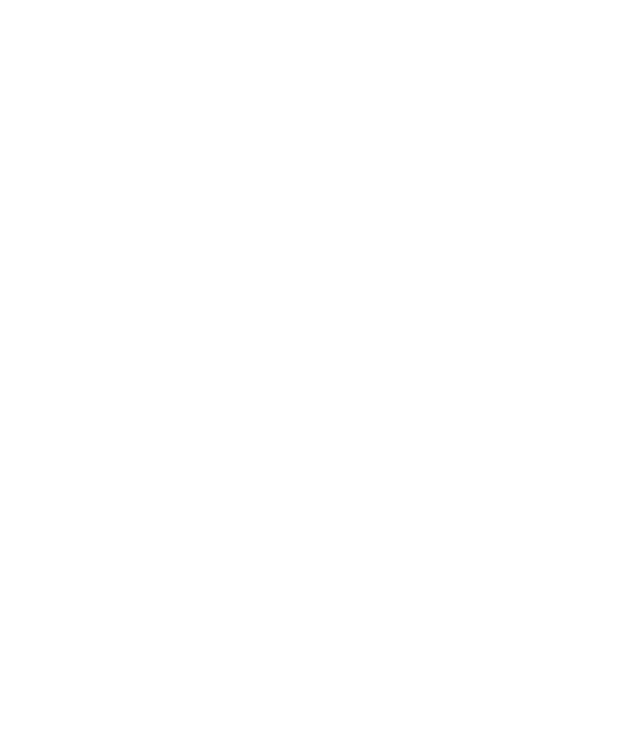
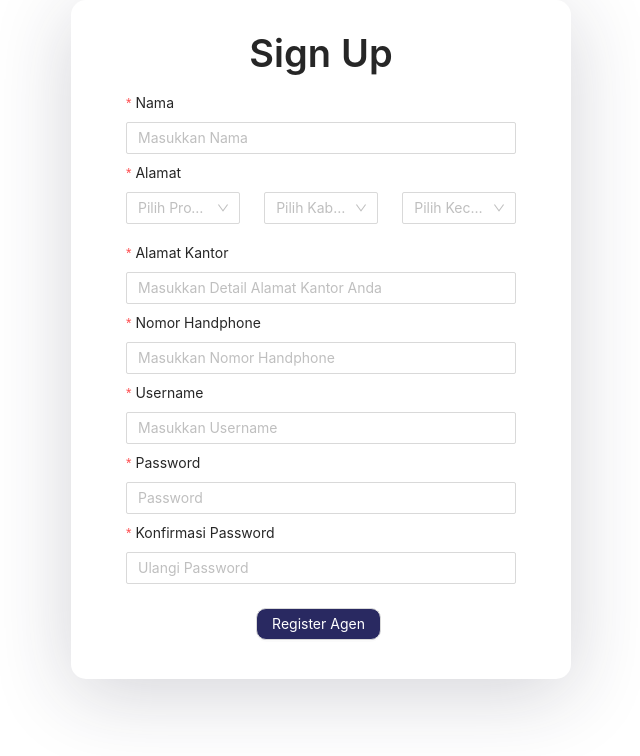
Before and after one commit to tutiwulandari/Homework-5, a React (Create React App) app: page /RegisterAgen in a window 1280 px wide. Shown: the top 756 px of the page, without its empty margins (319-959 px from the left). Built offline with nearby package versions, Linux system fonts and the light colour scheme.

Commit message:
add Register Agen and Customer

```diff
--- a/src/App.js
+++ b/src/App.js
@@ -7,6 +7,8 @@
 import Login from "./pages/login/Login"
 import Home from "./pages/Home/Home"
 import Logout from "./pages/Status/Logout"
+import RegisterAgen from "./pages/Register/RegisterAgen"
+import RegisterCustomer from './pages/Register/RegisterCustomer'
 import AuthorizedRoute from "./AuthorizedRoute"
 import RestrictedWrapper from "./RestrictedWrapper"
 import { AuthorizedContextProvider } from "./AuthorizedContext"
@@ -31,6 +33,12 @@
                 <Login />
               </RestrictedWrapper>
             </Route>
+            <Route path="/RegisterAgen" exact>
+              <RegisterAgen />
+            </Route>
+            <Route path="/RegisterCustomer" exact>
+              <RegisterCustomer />
+            </Route>
             <AuthorizedRoute
               path="/Transaksi"
               exact
--- /dev/null
+++ b/src/pages/Register/Register.css
@@ -0,0 +1,24 @@
+
+.outer-register {
+  display: flex;
+  justify-content: center;
+  flex-direction: column;
+}
+
+.inner-register {
+  width: 500px;
+  margin: auto;
+  background: #ffffff;
+  box-shadow: 0px 14px 80px rgba(34, 35, 58, 0.2);
+  padding: 30px 55px 15px 55px;
+  border-radius: 15px;
+  transition: all 0.3s;
+}
+
+
+Button.btn-register {
+  background-color: #292961;
+  color: #fff;
+  border-radius: 10px;
+  margin-left: 190px;
+}
--- /dev/null
+++ b/src/pages/Register/RegisterAgen.js
@@ -0,0 +1,209 @@
+import React, { useState, useCallback } from "react"
+import { Row, Form, Input, Button, Select, Col, Typography } from "antd"
+
+import DataAlamat from "../Transaksi/DataAlamat"
+import "./Register.css"
+
+const { Option } = Select
+const { Title, Text } = Typography
+
+const RegisterAgen = () => {
+  const [selectedProvinsi, setSelectedProvinsi] = React.useState(null)
+  const [selectedKabupaten, setSelectedKabupaten] = React.useState(null)
+  const [selectedKecamatan, setSelectedKecamatan] = React.useState(null)
+  const handleSelectedProvinsi = (value) => {
+    setSelectedProvinsi(value)
+  }
+
+  const handleSelectedKabupaten = (value) => {
+    setSelectedKabupaten(value)
+  }
+
+  const handleSelectedKecamatan = (value) => {
+    setSelectedKecamatan(value)
+  }
+
+  const dataKabupaten = React.useMemo(() => {
+    return (
+      DataAlamat?.find((provinsi) => provinsi.name === selectedProvinsi)
+        ?.kabupaten || []
+    )
+  }, [selectedProvinsi])
+
+  const dataKecamatan = React.useMemo(() => {
+    return (
+      dataKabupaten?.find((kabupaten) => kabupaten.name === selectedKabupaten)
+        ?.kecamatan || []
+    )
+  }, [selectedKabupaten, dataKabupaten])
+  return (
+    <div className="outer-register">
+      <div className="inner-register">
+        <div className="logo" style={{ marginTop: '0', marginBottom: "45px" }}>
+          <Title style={{ textAlign: "center" }}>Sign Up</Title>
+        </div>
+        <Form
+          name="normal_register"
+          className="register-form"
+          layout="vertical"
+          initialValues={{
+            remember: true,
+          }}
+          style={{ marginTop: "-30px" }}
+        >
+          <Form.Item
+            style={{ marginBottom: " 8px", padding: "0px" }}
+            name="Nama"
+            label="Nama"
+            rules={[
+              {
+                required: true,
+                message: "Kolom nama tidak boleh kosong!",
+              },
+            ]}
+          >
+            <Input placeholder="Masukkan Nama" name="Nama" />
+          </Form.Item>
+          <Form.Item
+            name="Alamat"
+            style={{ marginBottom: " 8px", padding: "0px" }}
+            label="Alamat"
+            rules={[
+              {
+                required: true,
+                message: "Kolom alamat tidak boleh kosong!",
+              },
+            ]}
+          >
+            <Row justify="space-between" style={{ marginBottom: "10px" }}>
+              <Col span={7}>
+                <Select
+                  placeholder="Pilih Provinsi"
+                  onChange={(e) => {
+                    handleSelectedProvinsi(e)
+                  }}
+                >
+                  {DataAlamat.map((provinsi, index) => (
+                    <Option key={index.toString()} value={provinsi.name}>
+                      {provinsi.name}
+                    </Option>
+                  ))}
+                </Select>
+              </Col>
+              <Col span={7}>
+                <Select
+                  placeholder="Pilih Kabupaten"
+                  onChange={(e) => {
+                    handleSelectedKabupaten(e)
+                  }}
+                >
+                  {dataKabupaten.map((kabupaten, index) => (
+                    <Option key={index.toString()} value={kabupaten.name}>
+                      {kabupaten.name}
+                    </Option>
+                  ))}
+                </Select>
+              </Col>
+              <Col span={7}>
+                <Select
+                  name="Alamat"
+                  placeholder="Pilih Kecamatan"
+                  onChange={(e) => {
+                    handleSelectedKecamatan(e)
+                  }}
+                >
+                  {dataKecamatan.map((kecamatan, index) => (
+                    <Option key={index.toString()} value={kecamatan}>
+                      {kecamatan}
+                    </Option>
+                  ))}
+                </Select>
+              </Col>
+            </Row>
+          </Form.Item>
+          <Form.Item
+            style={{ marginBottom: " 8px", padding: "0px" }}
+            name="alamat-Kantor"
+            label="Alamat Kantor"
+            rules={[
+              {
+                required: true,
+                message: "Kolom Alamat Kantor tidak boleh kosong!",
+              },
+            ]}
+          >
+            <Input
+              placeholder="Masukkan Detail Alamat Kantor Anda"
+              name="alamat-Kantor"
+            />
+          </Form.Item>
+          <Form.Item
+            style={{ marginBottom: " 8px", padding: "0px" }}
+            name="Nomor-Handphone"
+            label="Nomor Handphone"
+            rules={[
+              {
+                required: true,
+                message: "Kolom Nomor Handphone tidak boleh kosong!",
+              },
+            ]}
+          >
+            <Input placeholder="Masukkan Nomor Handphone" name="Nomor-Handphone" />
+          </Form.Item>
+          <Form.Item
+            style={{ marginBottom: " 8px", padding: "0px" }}
+            name="username"
+            label="Username"
+            rules={[
+              {
+                required: true,
+                message: "Kolom Username tidak boleh kosong!",
+              },
+            ]}
+          >
+            <Input placeholder="Masukkan Username" name="Username" />
+          </Form.Item>
+          <Form.Item
+            style={{ marginBottom: " 8px", padding: "0px" }}
+            name="password"
+            label="Password"
+            rules={[
+              {
+                required: true,
+                message: "Please input your Password!",
+              },
+            ]}
+          >
+            <Input type="password" placeholder="Password" name="password" />
+          </Form.Item>
+          <Form.Item
+            name="konfirmasi-password"
+            label="Konfirmasi Password"
+            rules={[
+              {
+                required: true,
+                message: "Please input your Password!",
+              },
+            ]}
+          >
+            <Input type="password" placeholder="Ulangi Password" name="password" />
+          </Form.Item>
+          <Form.Item>
+            <Col
+              span={12}
+              style={{
+                display: "flex",
+                alignItems: "center",
+                justifyContent: "center",
+              }}
+            >
+              <Button className="btn-register">Register Agen</Button>
+            </Col>
+          </Form.Item>
+        </Form>
+      </div>
+    </div>
+  )
+}
+
+export default RegisterAgen
--- /dev/null
+++ b/src/pages/Register/RegisterCustomer.js
@@ -0,0 +1,93 @@
+import React, { useState, useCallback } from "react"
+import { Row, Form, Input, Button, Select, Col, Typography } from "antd"
+
+import "./Register.css"
+
+const { Option } = Select
+const { Title, Text } = Typography
+
+const RegisterCustomer = () => {
+  return (
+    <div className="outer-login">
+      <div className="inner-login">
+        <div className="logo" style={{ marginTop: '0', marginBottom: "45px" }}>
+          <Title style={{ textAlign: "center" }}>Sign Up</Title>
+        </div>
+        <Form
+          layout="vertical"
+          name="normal_Register"
+          className="login-Register"
+          initialValues={{
+            remember: true,
+          }}
+          style={{ marginTop: "-30px" }}
+        >
+          <Form.Item
+            name="nama"
+            label="Nama"
+            rules={[
+              {
+                required: true,
+                message: "Kolom nama tidak boleh kosong!",
+              },
+            ]}
+          >
+            <Input placeholder="Masukkan Nama" name="nama" />
+          </Form.Item>
+          <Form.Item
+            name="nomor-handphone"
+            label="Nomor Handphone"
+            rules={[
+              {
+                required: true,
+                message: "Kolom Nomor Handphone tidak boleh kosong!",
+              },
+            ]}
+          >
+            <Input placeholder="Masukkan Nama" name="nomor-handphone" />
+          </Form.Item>
+          <Form.Item
+            name="username"
+            label="Username"
+            rules={[
+              {
+                required: true,
+                message: "Please input your Username!",
+              },
+            ]}
+          >
+            <Input placeholder="Username" name="username" />
+          </Form.Item>
+          <Form.Item
+            labelCol={{ span: 6 }}
+            labelAlign="left"
+            name="password"
+            label="Password"
+            rules={[
+              {
+                required: true,
+                message: "Please input your Password!",
+              },
+            ]}
+          >
+            <Input type="password" placeholder="Password" name="password" />
+          </Form.Item>
+          <Form.Item>
+            <Col
+              span={12}
+              style={{
+                display: "flex",
+                alignItems: "center",
+                justifyContent: "center",
+              }}
+            >
+              <Button className="btn-login">Register Customer</Button>
+            </Col>
+          </Form.Item>
+        </Form>
+      </div>
+    </div>
+  )
+}
+
+export default RegisterCustomer
```
